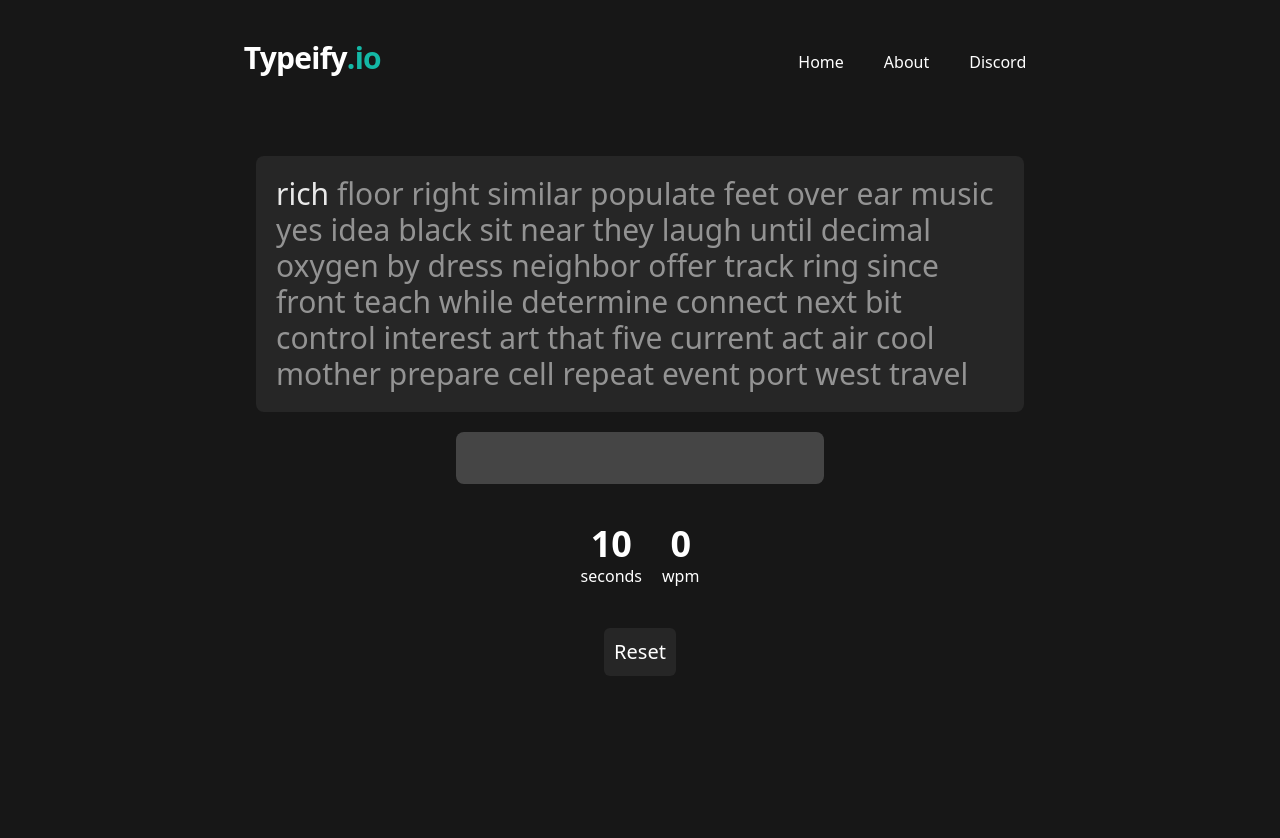
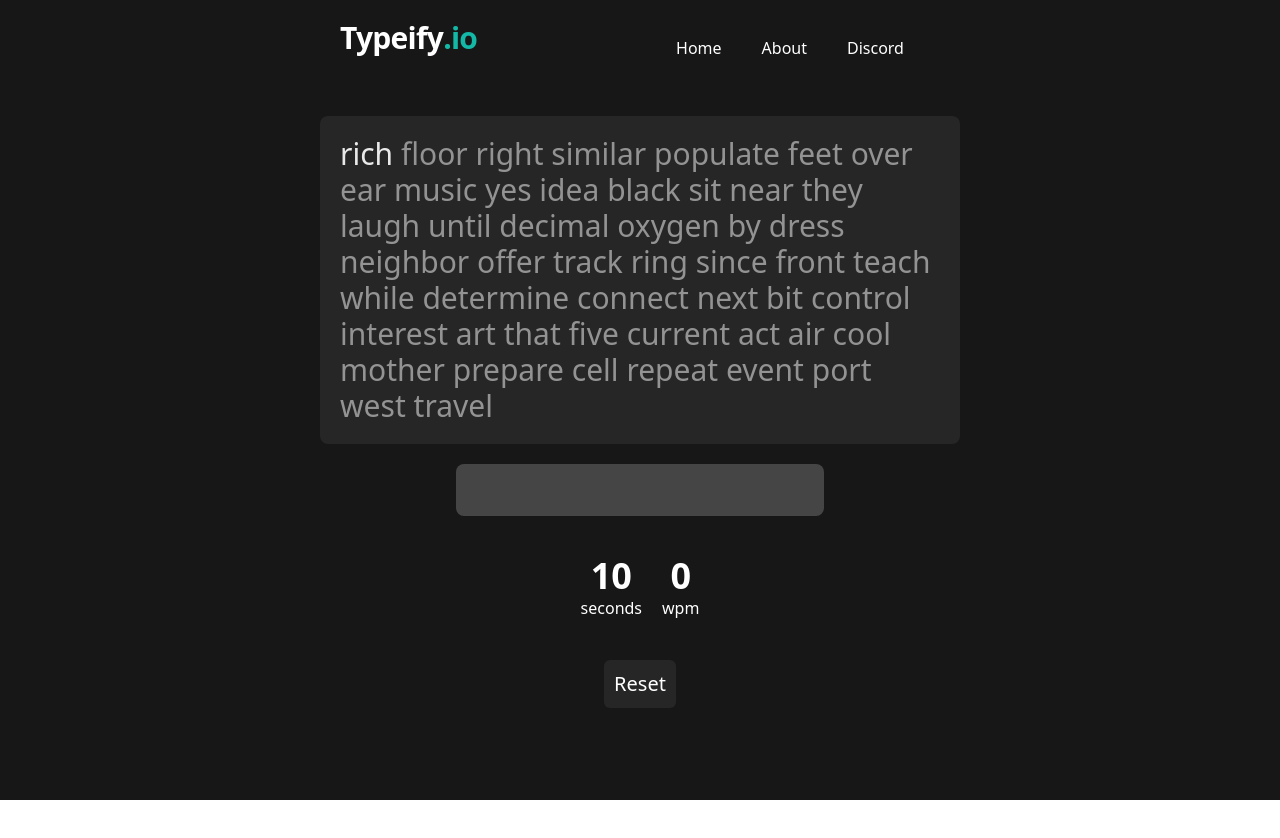
Before and after one commit to bmaczynski/Typeify, a React (Create React App) app: page / in a window 1280 px wide. Shown: the top 838 px of the page. After the commit the page ends 800 px from the top, so only its background shows below. Built offline with nearby package versions, Linux system fonts and the light colour scheme.

Commit message:
added wrapper

```diff
--- a/src/App.js
+++ b/src/App.js
@@ -8,6 +8,8 @@ import About from "./components/About";
 
 function App() {
   return (
+    <div className="w-full flex flex-col items-center min-h-screen bg-neutral-900">
+      <div className="flex flex-col max-w-screen-sm">
         <Router>
           <Nav />
           <Routes>
@@ -16,6 +18,8 @@ function App() {
             <Route path="/about" element={<About />} />
           </Routes>
         </Router>
+      </div>
+    </div>
   );
 }
 
--- a/src/components/Main.js
+++ b/src/components/Main.js
@@ -95,7 +95,7 @@ const Main = () => {
   return (
     // This is where you should declare css to create a scrollIntoView
     // Do this only when overflow-x is going to happen, I believe
-    <div className="flex flex-col items-center min-h-screen bg-neutral-900 gap-5">
+    <div className="flex flex-col items-center gap-5">
       <div className="flex flex-wrap p-5 overflow-hidden max-w-3xl mt-5 bg-neutral-800 rounded-lg select-none">
         {words.map((word, index) => renderWord(word, index))}
       </div>
--- a/src/components/Nav.js
+++ b/src/components/Nav.js
@@ -4,28 +4,24 @@ import { Link } from "react-router-dom";
 const Nav = () => {
   return (
     <>
-      <div className="flex w-full p-10 bg-neutral-900 text-white">
-        <h1 className="flex mx-auto text-3xl mb-5 font-semibold tracking-tight select-none">
+      <div className="flex w-full items-center p-5 bg-neutral-900 text-white">
+        <h1 className="flex w-full text-3xl mb-5 font-semibold tracking-tight select-none">
           Typeify <span className="text-teal-500">.io</span>
         </h1>
-        <div className="max-w-screen-md mx-auto">
-          <div className="gap-5 w-full flex">
-            <div className="flex">
+        <div className="gap-5 w-full flex justify-center">
           <Link
             className="p-2.5 hover:bg-neutral-800 rounded-md transition-all"
             to="/"
           >
             Home
           </Link>
-            </div>
-            <div className="flex">
+
           <Link
             className="p-2.5 hover:bg-neutral-800 rounded-md transition-all"
             to="/about"
           >
             About
           </Link>
-            </div>
           <button
             className="hover:bg-neutral-800 rounded-md p-2.5 transition-all"
             type="button"
@@ -37,7 +33,6 @@ const Nav = () => {
           </button>
         </div>
       </div>
-      </div>
     </>
   );
 };
```
Lines whose indentation alone changed are shown as unchanged.
